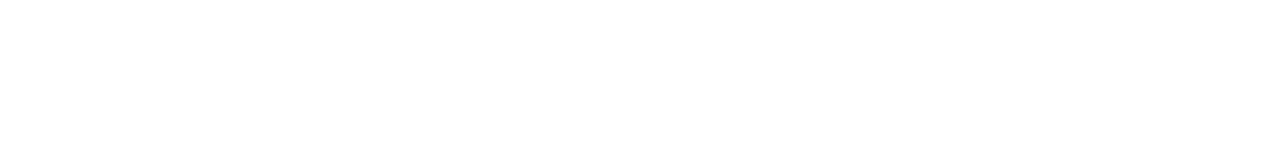
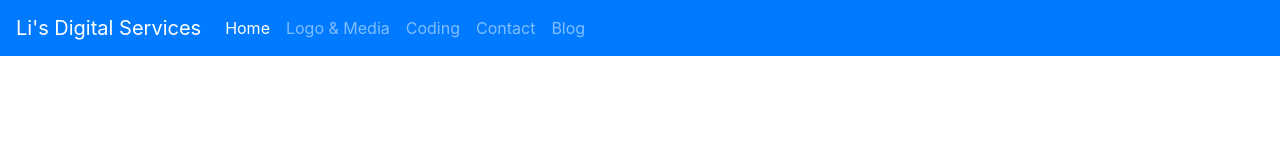
Before and after one commit to Zeyu-Li/personal_website, a plain HTML site: page index.html in a window 1280 px wide. Drawn offline with nearby package versions, Linux system fonts and the light colour scheme.

Commit message:
added navbar

```diff
--- a/index.html
+++ b/index.html
@@ -15,7 +15,7 @@
         <meta name="viewport" content="width=device-width, initial-scale=1">
 
         <!-- Mini icon on tab -->
-        <link rel="icon" href="" type="image/ico">
+        <link rel="icon" href="images/circuit.ico" type="image/ico">
 
         <!-- css libraries -->
         <link rel="stylesheet" href="css/index.css" type="text/css">
@@ -31,6 +31,25 @@
         <!--[if lt IE 7]>
             <p class="browsehappy">You are using an <strong>outdated</strong> browser. Please <a href="#">upgrade your browser</a> to improve your experience.</p>
         <![endif]-->
+
+        <!-- Bootstrap navbar -->
+
+        <nav class="navbar fixed-top navbar-expand-lg navbar-dark bg-primary">
+            <a class="navbar-brand" href="#">Li's Digital Services</a>
+            <button class="navbar-toggler" type="button" data-toggle="collapse" data-target="#navbarNavAltMarkup" aria-controls="navbarNavAltMarkup" aria-expanded="false" aria-label="Toggle navigation">
+                <span class="navbar-toggler-icon"></span>
+            </button>
+            <div class="collapse navbar-collapse" id="navbarNavAltMarkup">
+                <div class="navbar-nav">
+                    <a class="nav-item nav-link active" href="#">Home <span class="sr-only">(current)</span></a>
+                    <a class="nav-item nav-link" href="#">Logo & Media </a>
+                    <a class="nav-item nav-link" href="#">Coding </a>
+                    <a class="nav-item nav-link" href="#">Contact </a>
+                    <a class="nav-item nav-link" href="#">Blog </a>
+                </div>
+            </div>
+        </nav>
+
         <script src="https://code.jquery.com/jquery-3.3.1.slim.min.js" integrity="sha384-q8i/X+965DzO0rT7abK41JStQIAqVgRVzpbzo5smXKp4YfRvH+8abtTE1Pi6jizo" crossorigin="anonymous"></script>
         <script>if (!window.jQuery) document.write('<script src="jslib/jquery-3.3.1.min.js"><\/script>');</script>
         <script src="https://cdnjs.cloudflare.com/ajax/libs/popper.js/1.14.7/umd/popper.min.js" integrity="sha384-UO2eT0CpHqdSJQ6hJty5KVphtPhzWj9WO1clHTMGa3JDZwrnQq4sF86dIHNDz0W1" crossorigin="anonymous"></script>
```
Also changed, not shown: images/circuit.ico (added), 1 other file.
